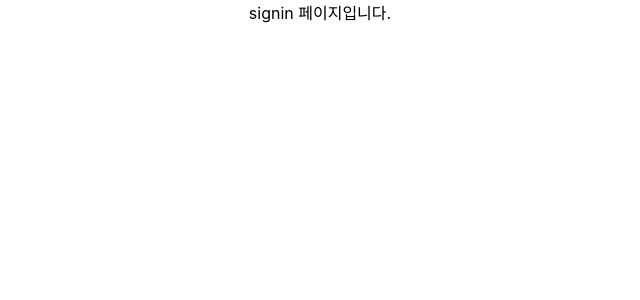
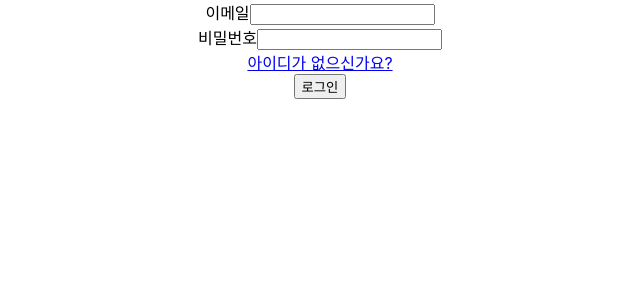
Before and after one commit to zoossone/10k-client, a React (Create React App) app in the folder client/: page /signin in a window 1280 px wide. Shown: the top 300 px of the page, without its empty margins (320-960 px from the left). Built offline with nearby package versions, Linux system fonts and the light colour scheme.

Commit message:
complete signin

```diff
--- a/client/src/App.js
+++ b/client/src/App.js
@@ -18,48 +18,35 @@ function App() {
   const [times, setTimes] = useState('')
   const history = useHistory()
 
-  const isAuthenticated = () => {
-    axios.get("https://10k/user")
-      .then((res) => {
-        setLogin(true)
-        setUserInfo(res) //서버쪽 요청해서 가져온 데이터 변경
-        history.push('/') // 마이페이지 쪽
-      })
-      .catch((err) => {
-        if (err.response.status === 401) {
-          setLogin(false)
-          history.push('/signin')
-        }
-      })
-  }
-  const handleResponseSuccess = () => {
-    isAuthenticated()
+  const loginHandler = (data) => {
+    setLogin(true)
+    setToken(data)
   }
 
   return (
     <div className="App">
       <Route path='/signin'
         render={() => (
-          <SignIn login={login} handleResponseSuccess={handleResponseSuccess} />
+          <SignIn login={login} loginHandler={loginHandler} />
         )} />
       <Route path='/signup'
         render={() => (
-          <SignUp handleResponseSuccess={handleResponseSuccess} />
+          <SignUp />
         )} />
 
       <Route path='/user' render={() => <MyPage />} />
       <Route path='/mypage/goal' render={() => <Goal />} />
       <Route path='/timer' render={() => <Timer />} />
 
-      {/* <Route
+      <Route
         path='/'
         render={() => {
           if (login) {
-            return <Redirect to='/mypage' />;
+            return <Redirect to='/user' />;
           }
           return <Redirect to='/signin' />;
         }}
-      /> */}
+      />
     </div>
   );
 }
--- a/client/src/components/SignIn.js
+++ b/client/src/components/SignIn.js
@@ -1,13 +1,37 @@
 import React, { useState } from 'react';
 import axios from 'axios'
+import { Link } from 'react-router-dom';
 
-const SignIn = () => {
-    const [id, setId] = useState('')
+const SignIn = (props) => {
+    const [email, setEmail] = useState('')
     const [password, setPassword] = useState('')
+
+    const handleLogin = () => {
+        if (!email || !password) {
+            return alert('이메일과 비밀번호를 다 기입해주세요')
+        }
+        axios.post("https://10k/signin", {
+            email: email,
+            password: password
+        }).then((res) => {
+            props.loginHandler(res)
+        }).catch((err) => alert("이메일과 비밀번호를 다시 확인해주세요"))
+    }
 
     return (
         <div>
-            signin 페이지입니다.
+            <div>
+                <span>이메일</span>
+                <input type="email" onChange={(e) => setEmail(e.target.value)}></input>
+            </div>
+            <div>
+                <span>비밀번호</span>
+                <input type="password" onChange={(e) => setPassword(e.target.value)}></input>
+            </div>
+            <div>
+                <Link to="/signup">아이디가 없으신가요?</Link>
+            </div>
+            <button type="submit" onClick={handleLogin}>로그인</button>
         </div>
     );
 };
```
